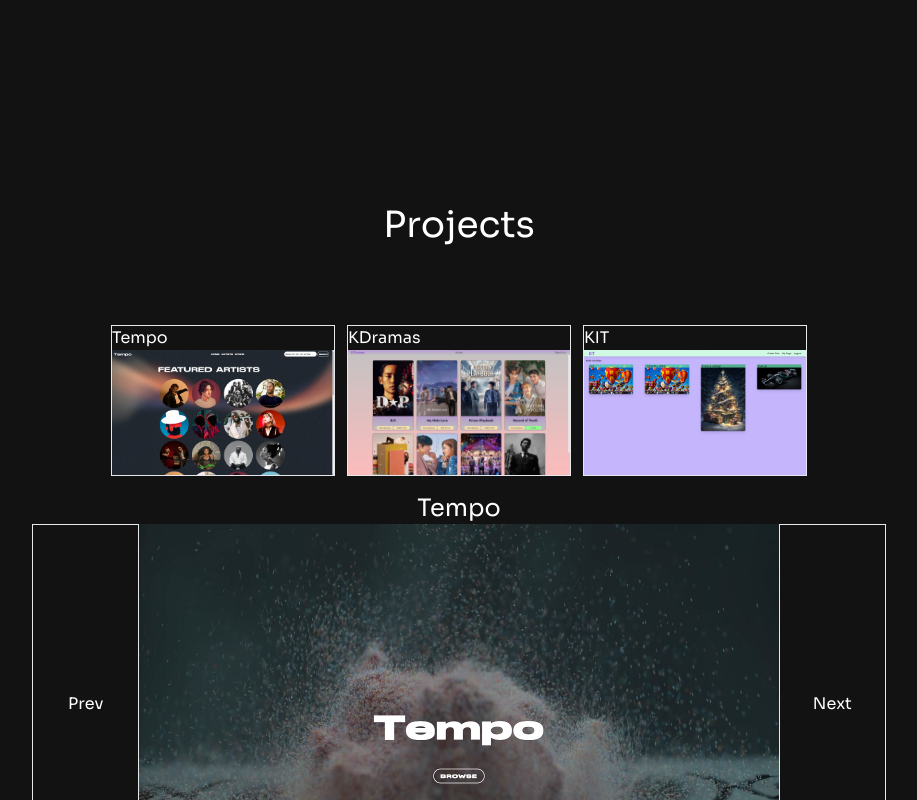
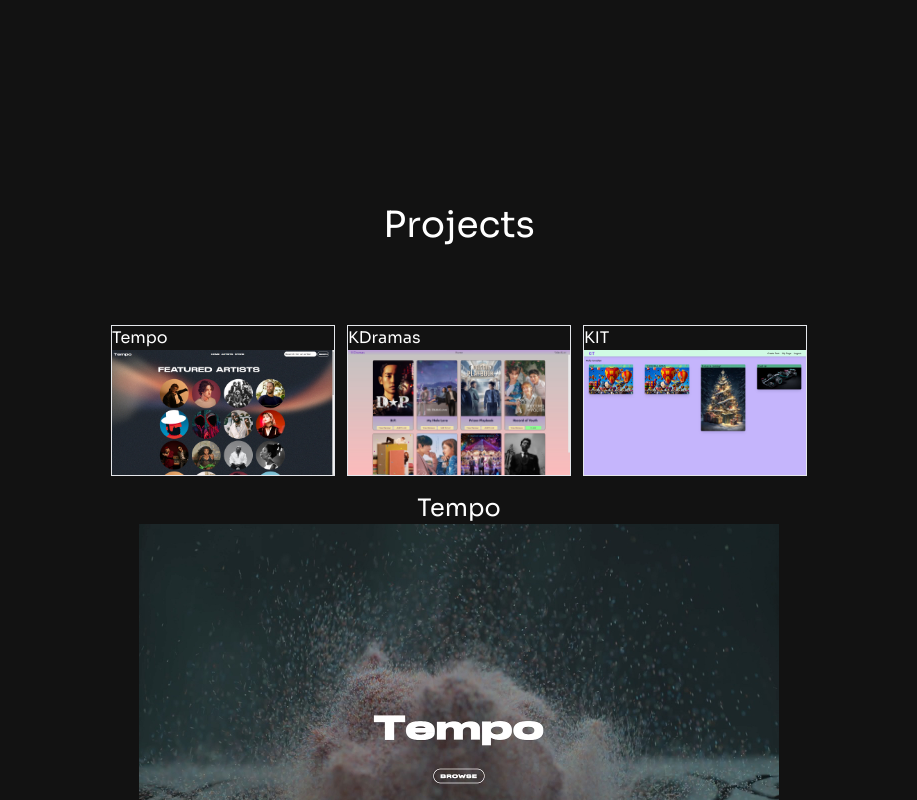
Before and after one commit to Jonnaa/Portfolio, a React (Vite) app: page / in a window 1280 px wide. Both pictures are taken after a click on the element "Tempo". Shown: the part 1475-2275 px from the top of the page, without its empty margins (181-1098 px from the left). Built offline with nearby package versions, Linux system fonts and the light colour scheme.

Commit message:
Changed method of display images for first project(testing)

```diff
--- a/src/components/Projects.jsx
+++ b/src/components/Projects.jsx
@@ -158,7 +158,7 @@ const Projects = () => {
         <h1 className="w-full flex flex-col justify-center text-center text-2xl">
           Tempo
         </h1>
-        <div className="relative flex justify-center w-full h-full">
+        {/* <div className="relative flex justify-center w-full h-full">
           <button onClick={handlePrev} type="button" id="tempo" className="tempo w-1/12 border">
             Prev
           </button>
@@ -170,8 +170,15 @@ const Projects = () => {
           <button onClick={handleNext} type="button" className="tempo w-1/12 border">
             Next
           </button>
+        </div> */}
+        <div className="snap-x snap-mandatory flex flex-nowrap overflow-auto w-1/2 mx-auto">
+          {tempoImgs.map((tempoImg)=>(
+            <div key={tempoImg.id} className="snap-start snap-always shrink-0 w-full">
+              <img src={tempoImg.location} alt={tempoImg.name} className=""/>
+            </div>
+          ))}
         </div>
-        <div>Desc asdasdasasdasdasdasdasdasdas</div>
+        <div>GitHub Website</div>
       </div>
     );
   } else if (projDisplay === 2) {
```
